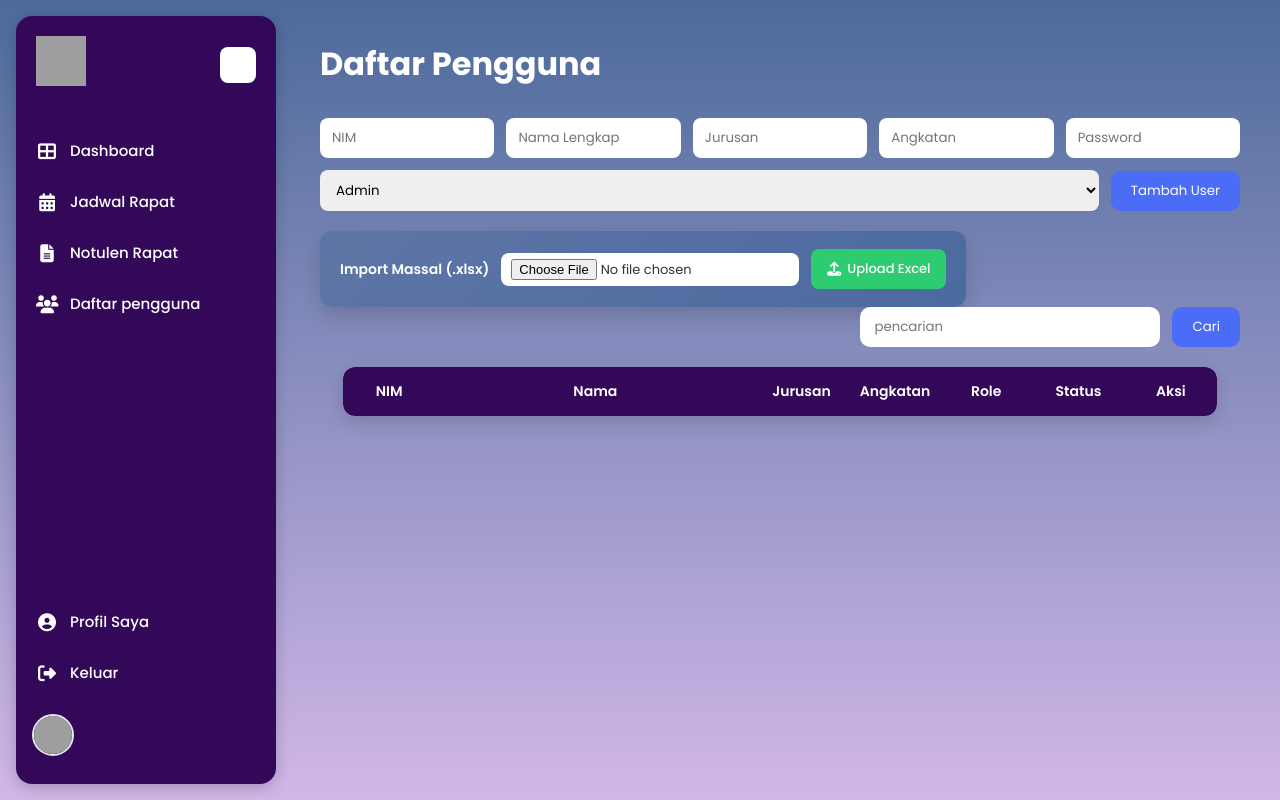
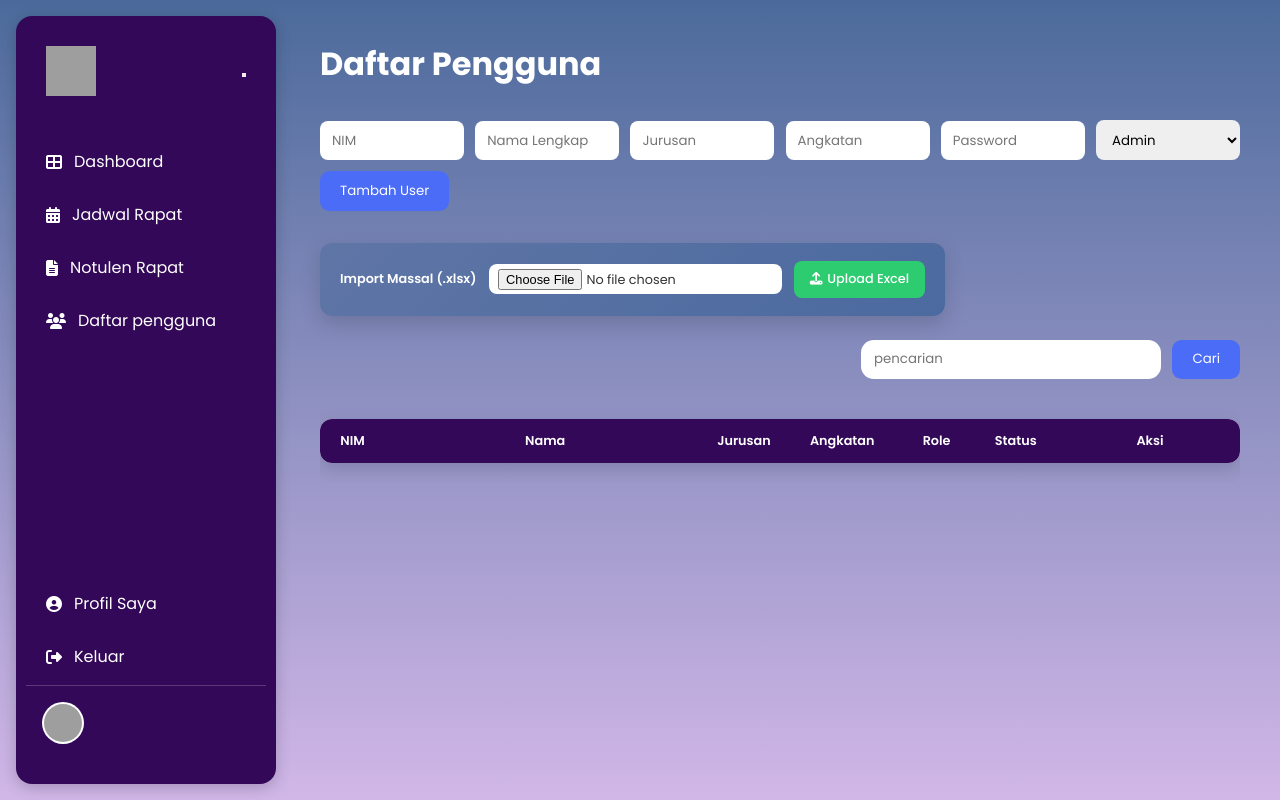
Before and after one commit to LONGAVEUS/IF-Malam-1E-3, a PHP site: page /user_management.php in a window 1280 px wide. Run offline with PHP 8.4, Linux system fonts and the light colour scheme; the visitor is signed in with stand-in values (Sample User, id 1); data that the repository does not hold is empty; grey boxes are pictures that could not be loaded.

Commit message:
Update userm.css
update style

```diff
--- a/userm.css
+++ b/userm.css
@@ -13,59 +13,33 @@ body {
 }
 
 .sidebar {
-  width: 260px;
-  height: calc(100vh - 32px);
+  width: 16.25rem;
+  height: calc(100vh - 2rem);
   background: #330858;
-  border-radius: 16px;
+  border-radius: 1rem;
   display: flex;
   flex-direction: column;
   justify-content: space-between;
   position: fixed;
-  left: 16px;
-  top: 16px;
+  padding: 0.625rem;
+  left: 1rem;
+  top: 1rem;
   color: #fff;
   box-shadow: 0 4px 15px rgba(0, 0, 0, 0.2);
   transition: width 0.45s cubic-bezier(0.68, -0.55, 0.27, 1.55), opacity 0.3s ease, transform 0.45s ease;
-  overflow: hidden;
 }
 
 .sidebar-header {
   display: flex;
   align-items: center;
   justify-content: space-between;
-  padding: 20px;
+  padding: 1.25rem;
 }
 
 .logo-area img {
-  width: 50px;
-  height: 50px;
+  width: 3.125rem;
+  height: 3.125rem;
   transition: transform 0.3s ease, width 0.3s ease, opacity 0.3s ease;
-}
-
-.toggler {
-  background: #fff;
-  border: none;
-  color: #8348b6;
-  width: 36px;
-  height: 36px;
-  border-radius: 8px;
-  cursor: pointer;
-  display: flex;
-  align-items: center;
-  justify-content: center;
-  transition: transform 0.4s ease, background 0.5s ease;
-}
-
-.sidebar.collapsed .toggler {
-  transform: rotate(180deg);
-}
-
-.toggler:hover {
-  background: #e0e0e0;
-}
-
-.sidebar-header .toggler span {
-  font-size: 1.75rem;
 }
 
 /*==== NAVIGASI =====*/
@@ -86,17 +60,17 @@ body {
 }
 
 .nav-item {
-  margin: 4px 0;
+  margin: 0.25rem 0;
 }
 
 .nav-link {
   display: flex;
   align-items: center;
-  gap: 12px;
-  padding: 12px 20px;
+  gap: 0.75rem;
+  padding: 0.75rem 1.25rem;
   color: #fff;
   text-decoration: none;
-  border-radius: 8px;
+  border-radius: 0.625rem;
   transition: background 0.3s ease, transform 0.3s ease;
 }
 
@@ -105,113 +79,67 @@ body {
   transform: translateX(5px);
 }
 
-/* ================= PROFILE SIDEBAR ================= */
+/* ================= PROFILE USER (FIXED) ================= */
 .profile-user {
   display: flex;
   align-items: center;
-  gap: 12px;
-  padding: 14px 16px;
-  border-top: 1px solid #e5e7eb;
+  gap: 0.75rem;
+  padding: 1rem;
+  border-top: 1px solid rgba(255, 255, 255, 0.2);
 }
 
+/* FOTO PROFIL ANTI LONJONG */
 .profile-avatar {
-  width: 42px;
-  height: 42px;
+  width: 2.625rem;
+  height: 2.625rem;
+  min-width: 2.625rem;
+  min-height: 2.625rem;
+  aspect-ratio: 1 / 1;
   border-radius: 50%;
   object-fit: cover;
-  border: 2px solid #e5e7eb;
+  background: #fff;
+  border: 2px solid rgba(255, 255, 255, 0.6);
 }
 
+/* TEXT PROFIL */
 .profile-info {
   display: flex;
   flex-direction: column;
 }
 
 .profile-name {
-  font-size: 14px;
+  font-size: 0.875rem;
   font-weight: 600;
   color: #f1f1f1;
 }
 
 .profile-role {
-  font-size: 12px;
-  color: #fff;
+  font-size: 0.75rem;
+  color: #ddd;
 }
 
-.sidebar.collapsed .nav-label {
-  opacity: 0;
-  transform: translateX(-10px);
-}
-
-.sidebar.collapsed .profile-info {
-  display: none;
-}
-
-/*==== ICON =====*/
-.nav-icon {
-  font-size: 18px;
-  width: 22px;
-  text-align: center;
-}
-
-/* LABEL */
-.nav-label {
-  font-size: 15px;
-  font-weight: 500;
-  opacity: 1;
-  transform: translateX(0);
-  transition: all 0.3s ease;
-}
-
-/* SECONDARY NAV DI BAWAH */
-.secondary-nav {
-  border-top: none !important;
-  padding-top: 15px;
-  margin-top: auto;
-}
-
-.secondary-nav li {
-  border: none !important;
-}
-
-.sidebar hr {
-  display: none;
-}
-
-/*main content */
+/* ================= MAIN CONTENT ================= */
 .main-content {
-  margin-left: 280px;
-  padding: 40px;
+  margin-left: 17.5rem;
+  padding: 2.5rem;
+  width: calc(100vw - 17.5rem);
+  transition: 0.4s ease;
   color: white;
-  transition: margin-left 0.4s cubic-bezier(0.68, -0.55, 0.27, 1.55);
-  position: relative;
-  z-index: 5;
-}
-
-.main-content h1 {
-  font-size: 32px;
-  font-weight: 700;
-  margin-bottom: 30px;
 }
 
 .sidebar.collapsed ~ .main-content {
-  margin-left: 120px;
-  width: auto;
+  margin-left: 7.5rem;
+  width: calc(100vw - 7.5rem);
 }
 
 .dashboard-header h1 {
-  font-size: 32px;
+  font-size: 2rem;
   font-weight: 700px;
-  margin-bottom: 20px;
+  margin-bottom: 1.5rem;
 }
 
-.dashboard-header p {
-  font-size: 18px;
-  font-weight: 400;
-  color: #f0f0f0;
-}
 .sidebar.collapsed {
-  width: 80px;
+  width: 5rem;
   opacity: 0.95;
   transform: translateX(0);
 }
@@ -232,52 +160,38 @@ body {
   justify-content: space-between;
 }
 
-/* ========== RESPONSIVE ========== */
-@media (max-width: 768px) {
-  .sidebar {
-    width: 200px;
-  }
-
-  .nav-label {
-    display: none; /* sembunyikan teks di layar kecil */
-  }
-
-  .nav-icon {
-    font-size: 20px;
-  }
-}
-
 /* =======================
    FORM TAMBAH USER
 ======================= */
 .form-add-user {
   display: flex;
-  gap: 12px;
+  gap: 0.7rem;
   flex-wrap: wrap;
-  margin-bottom: 20px;
+  margin-top: 2rem;
+  margin-bottom: 2rem;
   align-items: flex-end;
 
-  flex-grow: 1; /* Input akan tumbuh mengisi ruang */
-  flex-shrink: 1; /* Input dapat menyusut */
-  flex-basis: 150px;
+  flex-grow: 1;
+  flex-shrink: 1;
+  flex-basis: 9rem;
 }
 
 .form-add-user input,
 .form-add-user select {
-  padding: 10px 12px;
-  border-radius: 8px;
+  padding: 0.6rem 0.75rem;
+  border-radius: 0.5rem;
   border: none;
 
-  flex: 1 1 150px;
+  flex: 1 1 9rem;
   width: 100%;
 }
 
 .form-add-user button {
-  padding: 10px 20px;
+  padding: 0.6rem 1.25rem;
   background: #4a6cf7;
   color: #fff;
   border: none;
-  border-radius: 10px;
+  border-radius: 0.6rem;
   cursor: pointer;
 }
 
@@ -292,29 +206,29 @@ body {
 .search-container {
   width: 100%;
   display: flex;
-  justify-content: flex-end; /* ⬅️ paksa ke kanan */
-  margin-bottom: 20px;
+  justify-content: flex-end;
+  margin-bottom: 1.25rem;
 }
 
 /* Form pencarian */
 .search-user {
   display: flex;
-  gap: 12px;
+  gap: 0.7rem;
 }
 
 /* Input */
 .search-user input {
-  width: 300px;
-  padding: 10px 14px;
-  border-radius: 10px;
+  width: 18.75rem;
+  padding: 0.6rem 0.8rem;
+  border-radius: 0.8rem;
   border: none;
   outline: none;
 }
 
 /* Button */
 .search-user button {
-  padding: 10px 20px;
-  border-radius: 10px;
+  padding: 0.6rem 1.25rem;
+  border-radius: 0.6rem;
   border: none;
   background: #4a6cf7;
   color: white;
@@ -328,37 +242,38 @@ body {
 
 .import-box {
   background: linear-gradient(135deg, #5f75a6, #4b6a9f);
-  padding: 18px 20px;
+  padding: 1.125rem 1.25rem;
   border-radius: 12px;
   display: inline-block;
   box-shadow: 0 8px 20px rgba(0, 0, 0, 0.15);
+  margin-bottom: 1.5rem;
 }
 
 /* Form layout */
 .import-box form {
   display: flex;
   align-items: center;
-  gap: 12px;
+  gap: 0.75rem;
   flex-wrap: wrap;
 }
 
 /* Judul */
 .import-box strong {
   color: #fff;
-  font-size: 14px;
+  font-size: 0.8rem;
   font-weight: 600;
 }
 
 /* Input file */
 .import-box input[type="file"] {
   background: #ffffff;
-  padding: 6px 10px;
-  border-radius: 8px;
-  font-size: 13px;
+  padding: 0.3rem 0.6rem;
+  border-radius: 0.5rem;
+  font-size: 0.8rem;
   border: none;
   cursor: pointer;
   flex-grow: 1;
-  min-width: 250px;
+  min-width: 15.6rem;
   color: #333;
 }
 
@@ -367,14 +282,14 @@ body {
   background: #2ecc71;
   color: #fff;
   border: none;
-  padding: 10px 16px;
-  border-radius: 8px;
-  font-size: 13px;
+  padding: 0.6rem 1rem;
+  border-radius: 0.5rem;
+  font-size: 0.8rem;
   font-weight: 500;
   cursor: pointer;
   display: flex;
   align-items: center;
-  gap: 6px;
+  gap: 0.3rem;
   transition: all 0.3s ease;
 }
 
@@ -387,16 +302,16 @@ body {
 
 /* Icon */
 .btn-import i {
-  font-size: 14px;
+  font-size: 0.8rem;
 }
 
 .alert {
-  padding: 15px 20px;
-  border-radius: 10px;
-  margin-bottom: 20px;
+  padding: 0.9rem 1.25rem;
+  border-radius: 0.6rem;
+  margin-bottom: 1.25rem;
   display: flex;
   align-items: center;
-  gap: 12px;
+  gap: 0.7rem;
   font-weight: 500;
   animation: slideDown 0.5s ease-out;
 }
@@ -425,32 +340,39 @@ body {
 /* =======================
    TABLE USER
 ======================= */
+.table-wrapper {
+  width: 100%;
+  overflow-x: auto; /* Memungkinkan scroll horizontal hanya pada tabel */
+  -webkit-overflow-scrolling: touch;
+  border-radius: 0.5rem;
+  margin-bottom: 1.25rem;
+}
 .table-user {
-  width: 95%; /* Diberi lebar kurang dari 100% untuk menengahkan */
+  width: 100%;
+  min-width: 50rem;
   border-collapse: collapse;
-  table-layout: fixed;
+  table-layout: auto;
   background: #fff;
-  border-radius: 12px;
+  border-radius: 0.75rem;
   overflow: hidden;
   box-shadow: 0 6px 18px rgba(0, 0, 0, 0.15);
 
-  /* --- PERBAIKAN: MENENGAHKAN TABEL --- */
-  margin: 20px auto;
+  margin: 1.25rem auto;
 }
 
 /* Header */
 .table-user th {
   background: #330858;
   color: #fff;
-  padding: 14px 12px;
-  font-size: 14px;
+  padding: 0.8rem 0.75rem;
+  font-size: 0.8rem;
   font-weight: 600;
   text-align: center;
 }
 
 /* Cell */
 .table-user td {
-  padding: 12px 14px;
+  padding: 0.7rem 0.8rem;
   font-size: 16px;
   color: #333;
   vertical-align: middle;
@@ -465,21 +387,29 @@ body {
 /* lebar kolom Nama */
 .table-user th:nth-child(2),
 .table-user td:nth-child(2) {
-  width: 320px; /* Nama: Diperluas */
+  width: 20rem;
+  min-width: 12.5rem;
+  white-space: normal;
+  text-overflow: ellipsis;
+  white-space: nowrap;
+}
+
+.table-user th:nth-child(3),
+.table-user td:nth-child(3) {
+  width: 1.375rem;
+
   white-space: nowrap;
   overflow: hidden;
   text-overflow: ellipsis;
 }
 
-.table-user th:nth-child(3),
-.table-user td:nth-child(3) {
-  width: 22 0px; /* DIUBAH: Lebar Jurusan ditingkatkan agar teks muat dalam satu baris */
+.table-user th:nth-child(7),
+.table-user td:nth-child(7) {
+  width: 11.25rem;
+  min-width: 11.25rem;
+  text-align: center;
+}
 
-  /* Pertahankan properti ini untuk mengelola teks yang sangat panjang */
-  white-space: nowrap;
-  overflow: hidden;
-  text-overflow: ellipsis;
-}
 /* =======================
    WARNA STATUS
 ======================= */
```
Also changed, not shown: other parts of userm.css (+172 -40 lines).
